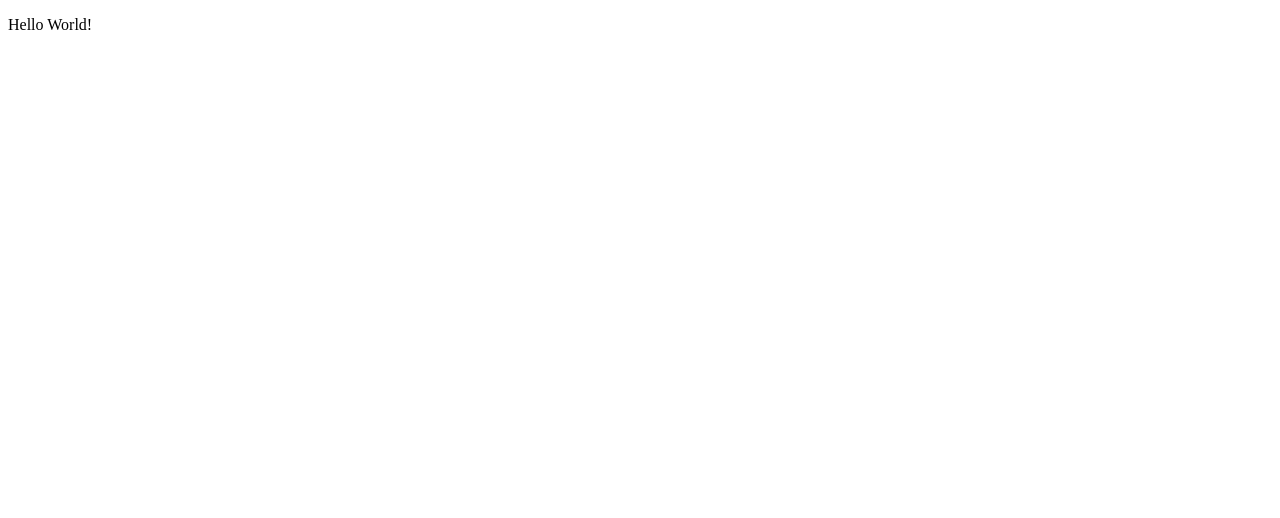
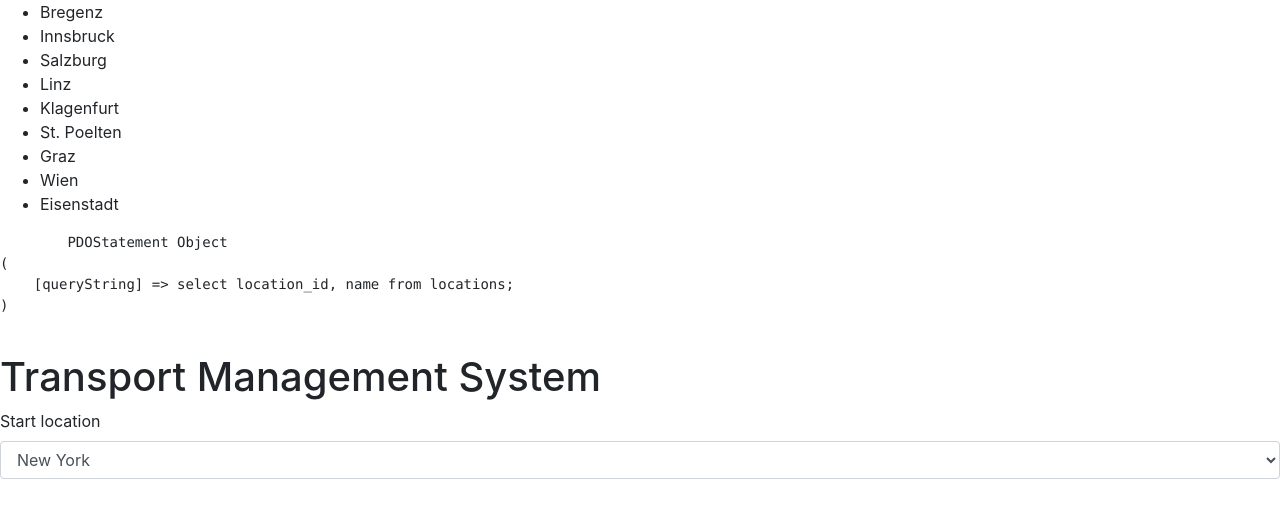
Before and after one commit to groiq/016-transport-management, a PHP site: page / in a window 1280 px wide. Before the commit the part shown is almost empty. Shown: the top 518 px of the page. Run offline with PHP 8.4, Linux system fonts and the light colour scheme; data comes from the database, SQL or seed files in the repository.

Commit message:
index.php queries locations

```diff
--- a/index.php
+++ b/index.php
@@ -1,14 +1,59 @@
-
 <!DOCTYPE html>
 <html lang="de">
-  <head>
+
+<head>
     <meta charset="utf-8" />
-    <meta name="viewport" content="width=device-width, initial-scale=1.0" />
+    <meta name="viewport" content="width=device-width, initial-scale=1, shrink-to-fit=no">
+    <link rel="stylesheet" href="https://stackpath.bootstrapcdn.com/bootstrap/4.3.1/css/bootstrap.min.css" integrity="sha384-ggOyR0iXCbMQv3Xipma34MD+dH/1fQ784/j6cY/iJTQUOhcWr7x9JvoRxT2MZw1T" crossorigin="anonymous">
     <title>Transport Management System</title>
-  </head>
-  <body>
+</head>
 
-    <p>Hello World!</p>
+<body>
 
-  </body>
+    <?php
+    $pdo = new PDO('mysql:host=localhost:3306;dbname=transport_management', 'transport', 'transport_mgmt');
+    // print_r($pdo);
+    $locationQuerySql = "select location_id, name from locations;";
+    $locationList = $pdo->query($locationQuerySql);
+    ?>
+
+
+    <ul>
+        <?php
+        foreach ($locationList as $locationTuple) {
+            // print_r($locationTuple);
+            echo ("<li>".$locationTuple["name"]."</li>");
+        }
+        ?>
+        <?php
+        foreach ($locationList as $locationTuple) {
+            // print_r($locationTuple);
+            echo ("<li>".$locationTuple["name"]."</li>");
+        }
+        ?>
+    </ul>
+
+    <pre>
+        <?php
+    print_r($locationList);
+    ?>
+    </pre>
+
+    <h1>Transport Management System</h1>
+
+
+    <form>
+        <div class="form-group">
+            <label for="startLocation">Start location</label>
+            <select class="form-control" id="startLocation">
+                <option>New York</option>
+                <option>Moscow</option>
+
+            </select>
+        </div>
+    </form>
+
+
+</body>
+
 </html>
```
